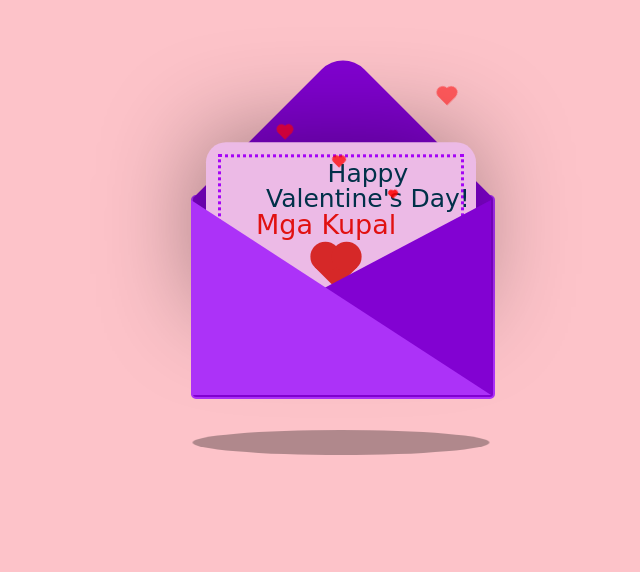
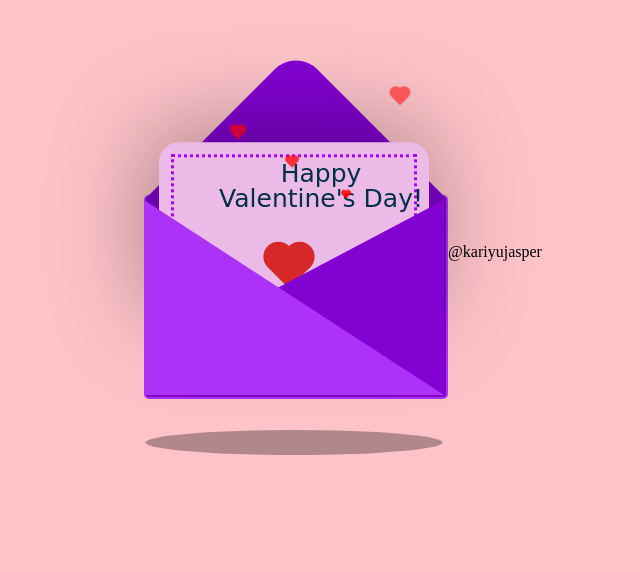
Before and after one commit to Vantalim12/Valentines, a plain HTML site: page index.html in a window 1280 px wide. Shown: the part 156-728 px from the top of the page, without its empty margins (297-937 px from the left). Drawn offline with Linux system fonts and the light colour scheme.

Commit message:
Update index.html

```diff
--- a/index.html
+++ b/index.html
@@ -14,7 +14,7 @@
           <div class="front"></div>
         <div class="card">
          <div class="text">Happy</br>Valentine's Day!</div>
-         <div class="texts">     Mga Kupal</div>
+
          <div class="heart"</div>
         </div>
 
@@ -31,6 +31,7 @@
       <div class="shadow"></div>
       </div>
      </div>
+     <div class="watermark">@kariyujasper</div>
     <body/>
 
 
```
